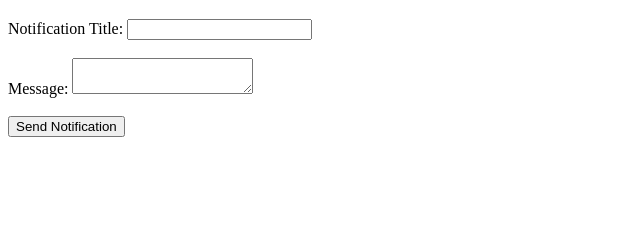
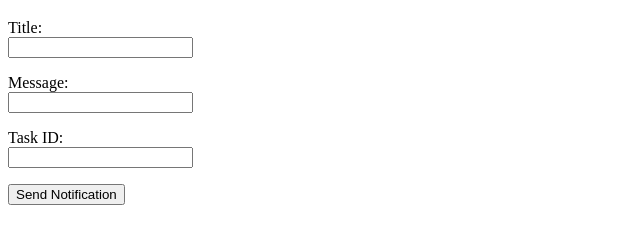
Before and after one commit to SurvilaGediminas/push-notifications-pwa-capacitor, a website: page public/send.html in a window 1280 px wide. Shown: the part 61-304 px from the top of the page, without its empty margins (0-640 px from the left). Drawn offline with Linux system fonts and the light colour scheme.

Commit message:
task id field added

```diff
--- a/index.js
+++ b/index.js
@@ -46,8 +46,8 @@ app.get("/send", (req, res) => {
 
 // Update the send-notification route
 app.post("/send-notification", (req, res) => {
-  const { title, message } = req.body;
-  const payload = JSON.stringify({ title, body: message });
+  const { title, message, taskId } = req.body;
+  const payload = JSON.stringify({ title, body: message, data: { taskId } });
 
   console.log("Sending notifications to", subscriptions.length, "subscribers");
 
--- a/public/send.html
+++ b/public/send.html
@@ -4,15 +4,32 @@
         <meta charset="UTF-8" />
         <meta name="viewport" content="width=device-width, initial-scale=1.0" />
         <title>Send Notification</title>
+        <style>
+            .form-group {
+                margin-bottom: 16px;
+            }
+            .form-group label {
+                display: block;
+            }
+        </style>
     </head>
     <body>
         <h1>Send Push Notification</h1>
         <form id="notificationForm">
-            <label for="title">Notification Title:</label>
-            <input type="text" id="title" name="title" required /><br /><br />
-            <label for="message">Message:</label>
-            <textarea id="message" name="message" required></textarea
-            ><br /><br />
+            <div class="form-group">
+                <label for="title">Title:</label>
+                <input type="text" id="title" name="title" required />
+            </div>
+            <div class="form-group">
+                <label for="message">Message:</label>
+                <input type="text" id="message" name="message" required />
+            </div>
+
+            <div class="form-group">
+                <label for="taskId">Task ID:</label>
+                <input type="text" id="taskId" name="taskId" required />
+            </div>
+
             <button type="submit">Send Notification</button>
         </form>
         <div id="result"></div>
--- a/public/send.js
+++ b/public/send.js
@@ -4,6 +4,7 @@ document
     e.preventDefault();
     const title = document.getElementById("title").value;
     const message = document.getElementById("message").value;
+    const taskId = document.getElementById("taskId").value;
     const resultDiv = document.getElementById("result");
 
     try {
@@ -12,7 +13,7 @@ document
         headers: {
           "Content-Type": "application/json",
         },
-        body: JSON.stringify({ title, message }),
+        body: JSON.stringify({ title, message, taskId }),
       });
 
       if (response.ok) {
```
